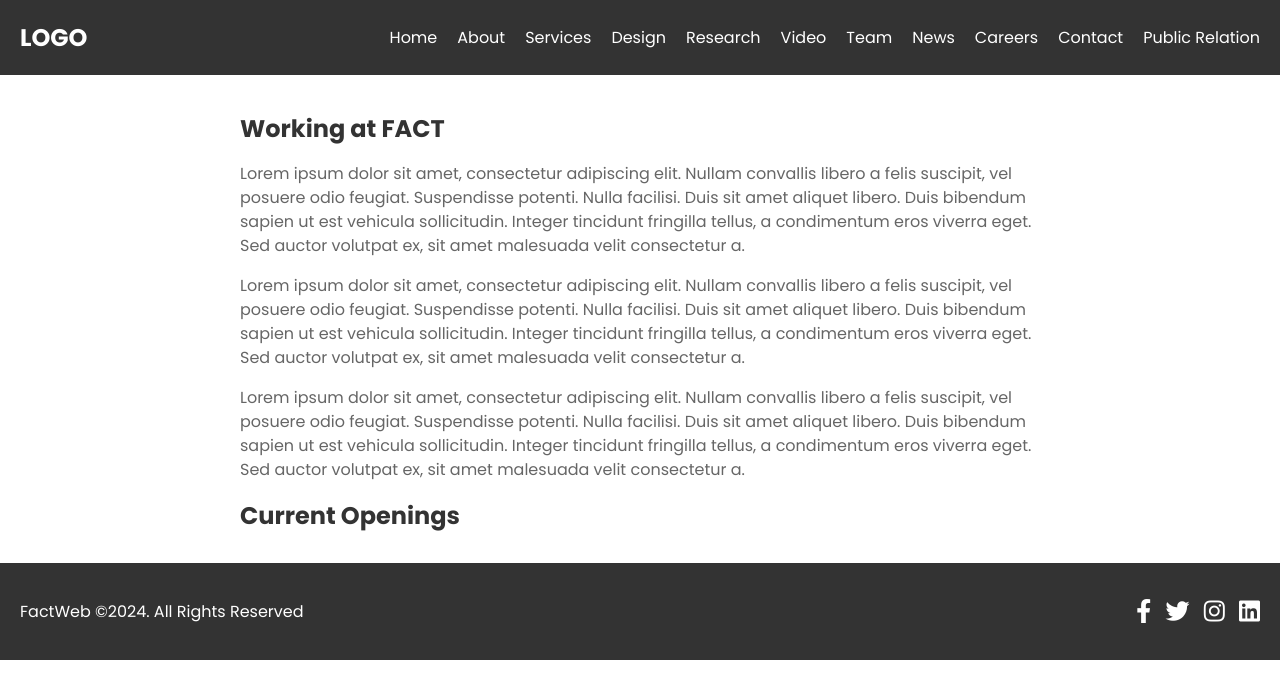
After one commit to benoitabijuru/factltd, a Django app: page /careers/ in a window 1280 px wide. The commit adds this page. Shown: the top 699 px of the page. Run offline with Django 5.2, Linux system fonts and the light colour scheme.

```diff
--- /dev/null
+++ b/FactWebApp/static/FactWebApp/css/careers.css
@@ -0,0 +1,17 @@
+.careers-container {
+    max-width: 800px;
+    margin: 0 auto;
+    padding: 20px;
+}
+
+.careers-container h1 {
+    font-size: 24px;
+    color: #333;
+    margin-bottom: 10px;
+}
+
+.careers-container p {
+    font-size: 16px;
+    line-height: 1.5;
+    color: #666;
+}
--- /dev/null
+++ b/FactWebApp/templates/FactWebApp/careers.html
@@ -0,0 +1,37 @@
+{% extends 'base.html' %}
+
+{% load static %}
+
+{% block title %}
+Careers - FACT WEB
+{% endblock %}
+
+{% block content %}
+<div class="careers-container">
+    <h1>Working at FACT</h1>
+    <p>Lorem ipsum dolor sit amet, consectetur adipiscing elit. Nullam convallis libero a felis
+        suscipit, vel posuere odio feugiat. Suspendisse potenti. Nulla facilisi. Duis sit amet
+        aliquet libero. Duis bibendum sapien ut est vehicula sollicitudin. Integer tincidunt
+        fringilla tellus, a condimentum eros viverra eget. Sed auctor volutpat ex, sit amet malesuada
+        velit consectetur a.</p>
+
+        <p>Lorem ipsum dolor sit amet, consectetur adipiscing elit. Nullam convallis libero a felis
+            suscipit, vel posuere odio feugiat. Suspendisse potenti. Nulla facilisi. Duis sit amet
+            aliquet libero. Duis bibendum sapien ut est vehicula sollicitudin. Integer tincidunt
+            fringilla tellus, a condimentum eros viverra eget. Sed auctor volutpat ex, sit amet malesuada
+            velit consectetur a.</p>
+
+            <p>Lorem ipsum dolor sit amet, consectetur adipiscing elit. Nullam convallis libero a felis
+                suscipit, vel posuere odio feugiat. Suspendisse potenti. Nulla facilisi. Duis sit amet
+                aliquet libero. Duis bibendum sapien ut est vehicula sollicitudin. Integer tincidunt
+                fringilla tellus, a condimentum eros viverra eget. Sed auctor volutpat ex, sit amet malesuada
+                velit consectetur a.</p>
+
+    <h1>Current Openings</h1>
+
+</div>
+{% endblock %}
+
+{% block extrastyles %}
+<link rel="stylesheet" type="text/css" href="{% static 'FactWebApp/css/careers.css' %}">
+{% endblock %}
--- a/FactWebApp/templates/base.html
+++ b/FactWebApp/templates/base.html
@@ -21,11 +21,11 @@
         <li><a href="{% url 'about' %}">About</a></li>
         <li><a href="{% url 'services' %}">Services</a></li>
         <li><a href="{% url 'design' %}">Design</a></li>
-        <li><a href="#">Research</a></li>
+        <li><a href="{% url 'research' %}">Research</a></li>
         <li><a href="{% url 'video' %}">Video</a></li>
         <li><a href="{% url 'team' %}">Team</a></li>
         <li><a href="{% url 'news' %}">News</a></li>
-        <li><a href="#">Careers</a></li>
+        <li><a href="{% url 'careers' %}">Careers</a></li>
         <li><a href="{% url 'contact' %}">Contact</a></li>
         <li><a href="#">Public Relation</a></li>
     </ul>
--- a/FactWebApp/urls.py
+++ b/FactWebApp/urls.py
@@ -26,5 +26,7 @@ urlpatterns = [
     path('news/', views.news, name='news'),
     path('design/', views.design, name='design'),
     path('video/', views.video, name='video'),
+    path('careers/', views.careers, name='careers'),
+    path('research/', views.research, name='research'),
 
 ]
--- a/FactWebApp/views.py
+++ b/FactWebApp/views.py
@@ -23,3 +23,9 @@ def design(request):
 
 def video(request):
     return render(request, 'FactWebApp/video.html')
+
+def careers(request):
+    return render(request, 'FactWebApp/careers.html')
+
+def research(request):
+    return render(request, 'FactWebApp/research.html')
```
Also changed, not shown: FactWebApp/static/FactWebApp/css/research.css (added, +30 -0 lines), FactWebApp/templates/FactWebApp/research.html (added, +129 -0 lines).
